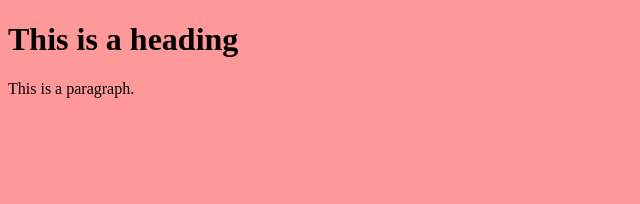
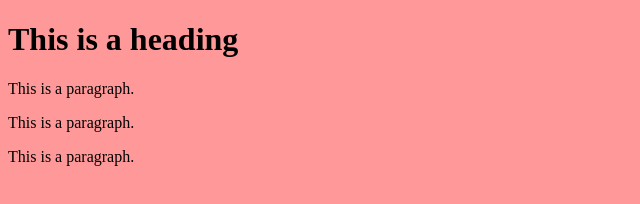
Before and after one commit to moua001/workshop5, a plain HTML site: page index.html in a window 1280 px wide. Shown: the whole page, without its empty margins (0-640 px from the left). Drawn offline with Linux system fonts and the light colour scheme.

Commit message:
Update index.html

```diff
--- a/index.html
+++ b/index.html
@@ -8,6 +8,7 @@
 
 <h1 onclick="clickme();">This is a heading</h1>
 <p>This is a paragraph.</p>
-
+<p>This is a paragraph.</p>
+ <p>This is a paragraph.</p>
 </body>
 </html>
```
